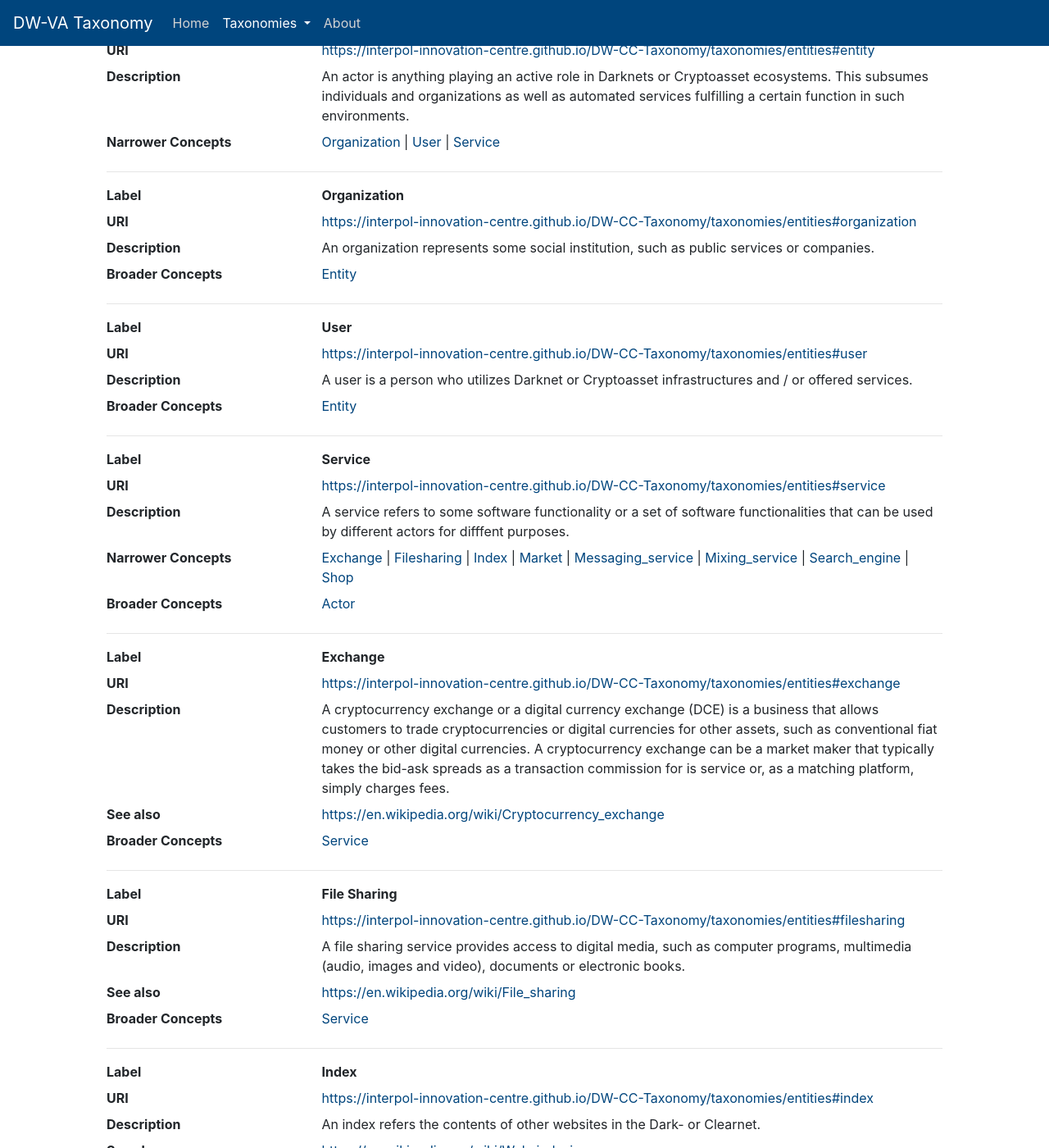
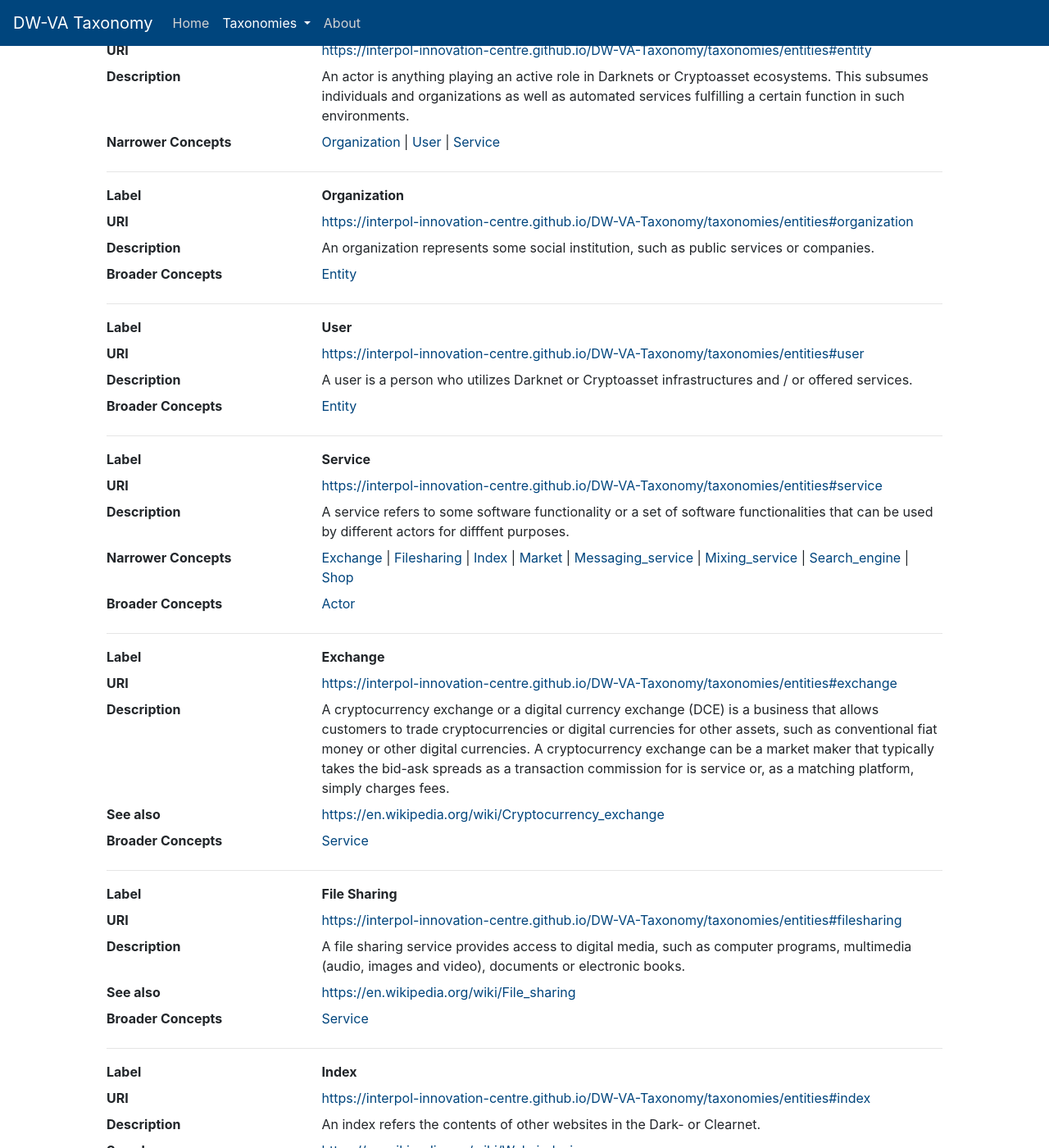
Before and after one commit to INTERPOL-Innovation-Centre/DW-VA-Taxonomy, a Jekyll site: the page built from taxonomies/entities.html, in a window 1280 px wide and 1400 px high, scrolled down 513 px. Shown: the whole window at 82% size. Built offline with Jekyll 4.4.1, drawn with Linux system fonts in a browser that asks for light colours; some of the changed text lies outside the part shown.

Commit message:
updated repo name

```diff
--- a/_config.yml
+++ b/_config.yml
@@ -4,7 +4,7 @@ description: >-
   Here we should come up with some meaningful description explaining
   what we are doing.
 url: "https://interpol-innovation-centre.github.io"
-baseurl: "/DW-CC-Taxonomy"
+baseurl: "/DW-VA-Taxonomy"
 
 # Build settings
 plugins:
```
Also changed, not shown: README.md.
